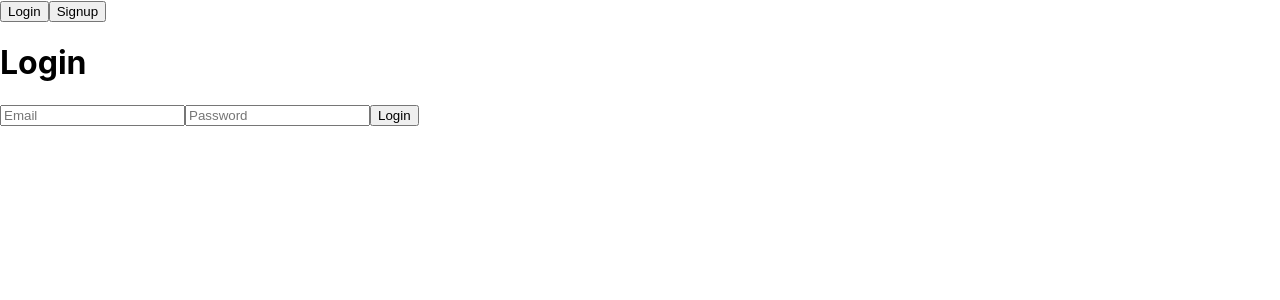
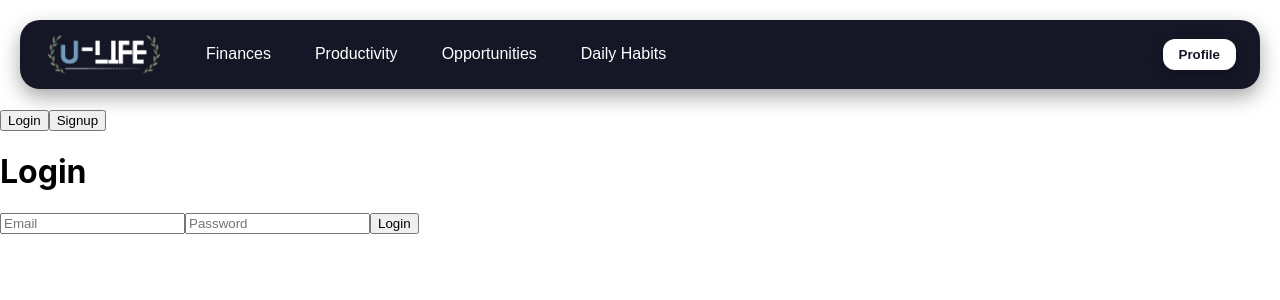
Before and after one commit to angespr/U-Life, a React (Create React App) app in the folder u-life_react/: page / in a window 1280 px wide. Shown: the top 300 px of the page. Built offline with nearby package versions, Linux system fonts and the light colour scheme.

Commit message:
App.js displays navbar now correctly; Navbar pathways now align left at the top; renamed header-left to navbar-left for similar naming conventions

```diff
--- a/u-life_react/src/App.js
+++ b/u-life_react/src/App.js
@@ -1,12 +1,16 @@
 import React, { useState } from "react";
 import Login from "./components/pages/Login";
 import Signup from "./components/pages/Signup";
+import Navbar from "./components/main parts/Navbar"
 
 function App() {
   const [page, setPage] = useState("login");
 
   return (
     <div>
+
+      <Navbar />
+
       <button onClick={() => setPage("login")}>Login</button>
       <button onClick={() => setPage("signup")}>Signup</button>
 
@@ -15,6 +19,8 @@ function App() {
       ) : (
         <Signup />
       )}
+
+
     </div>
   );
 }
--- a/u-life_react/src/components/main parts/Navbar.js
+++ b/u-life_react/src/components/main parts/Navbar.js
@@ -5,14 +5,14 @@ import Logo from "../../assets/logo.png"
 function Navbar() {
   return (
     <nav className="navbar">
-      <div className="header-left">
+
+      <div className="navbar-left">
         <img
           src={Logo}
           alt="Logo"
           className="logo header-img"
           width="120"
         />
-      </div>
 
         <ul className="navbar-links">
           <li>Finances</li>
@@ -20,10 +20,12 @@ function Navbar() {
           <li>Opportunities</li>
           <li>Daily Habits</li>
         </ul>
+      </div>
 
       <button className="navbar-btn">
         Profile
       </button>
+
     </nav>
   );
 }
--- a/u-life_react/src/components/styles/elements/Navbar.css
+++ b/u-life_react/src/components/styles/elements/Navbar.css
@@ -11,26 +11,24 @@
   font-family: Arial, Helvetica, sans-serif;
 }
 
-.header-left {
-    display: flex;
-    flex-direction: row;
-    text-align: left;
-}
-
 .navbar-logo {
   font-size: 20px;
   font-weight: bold;
   letter-spacing: 1px;
 }
 
+.navbar-left {
+  display: flex;
+  align-items: center;
+  gap: 30px;
+}
+
 .navbar-links {
   display: flex;
   gap: 20px;
-  text-align: left;
   list-style: none;
   padding: 0;
   margin: 0;
-  margin-left: 40px;
 }
 
 .navbar-links li {
```
Lines whose indentation alone changed are shown as unchanged.
